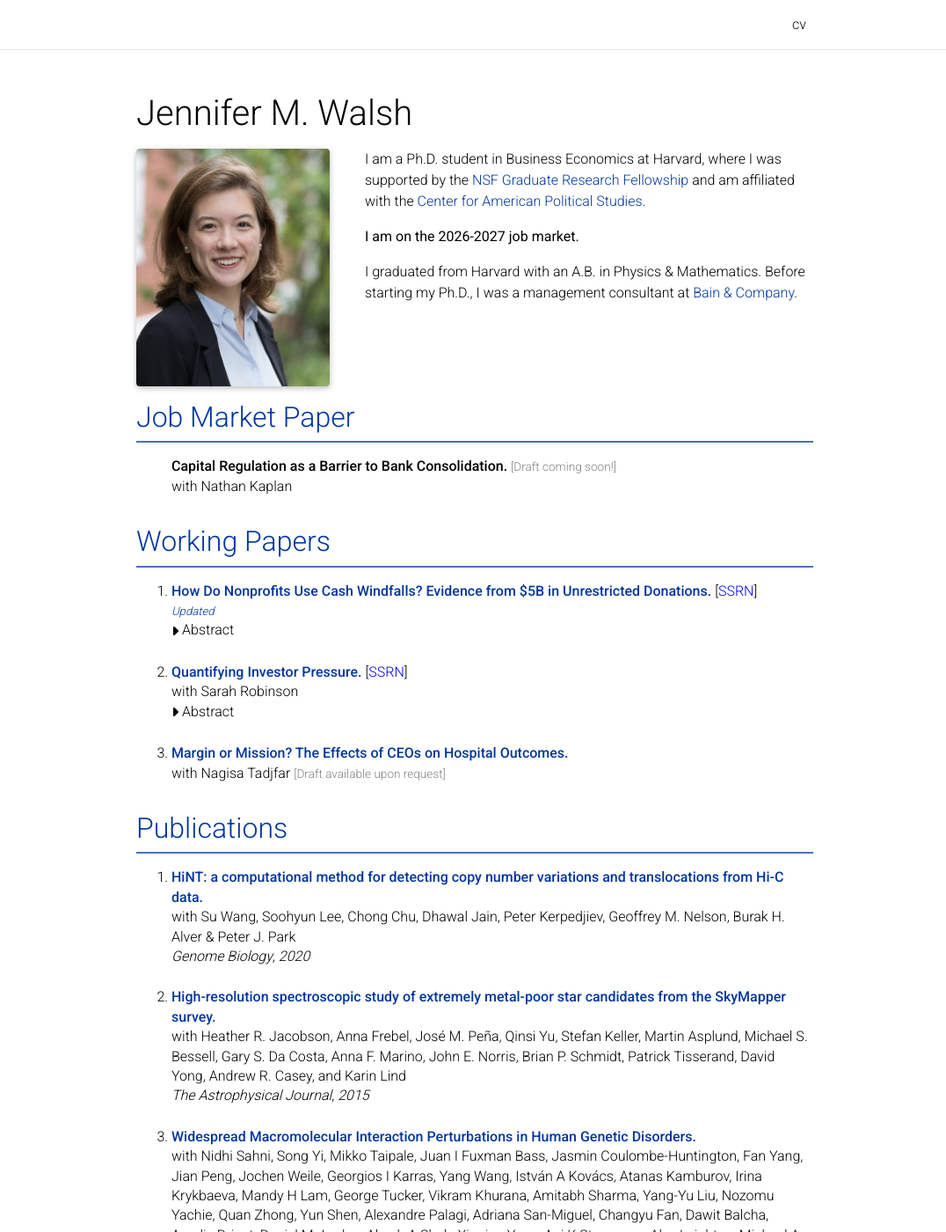
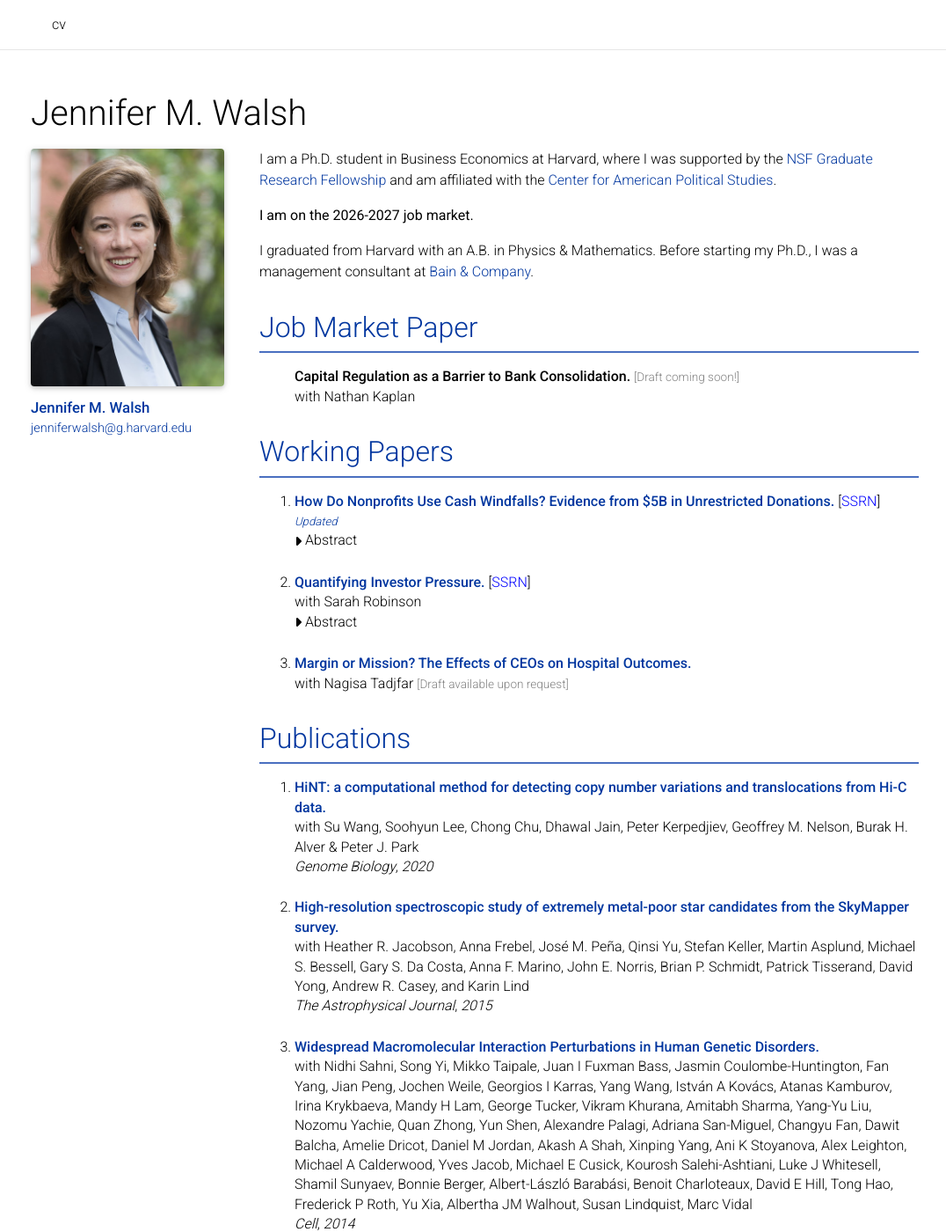
Before and after one commit to walshjm3/walshjm3.github.io, a Jekyll site: the page built from index.md, in a window 1280 px wide and 1400 px high. Shown: the whole window at 88% size, without its empty margins (100-1176 px from the left). Built offline with Jekyll 4.4.1, drawn with Linux system fonts in a browser that asks for light colours; full-size pictures stand in for the smaller copies a plugin makes; comment, search, counter and statistics services are not loaded; a style sheet for code colours, icons or effects is not loaded.

Commit message:
update layout

```diff
--- a/_layouts/default.html
+++ b/_layouts/default.html
@@ -64,15 +64,17 @@
     <!-- Main site CSS -->
     <link rel="stylesheet" href="/assets/css/main.css?d41d8cd98f00b204e9800998ecf8427e">
 
-    <!-- Layout tweaks: section rules and photo beside the intro (stacks on mobile) -->
+    <!-- Layout tweaks: section rules and a sticky left photo column (stacks on mobile) -->
     <style>
       :root {
         --accent-light: #4a6fc0; /* lighter shade of the theme navy, for rules */
       }
 
+      /* Wider page so the sidebar doesn't squeeze the text column */
+      .container { max-width: 1040px; }
+
       /* Section headers with a horizontal rule underneath */
       .post article h2 {
-        clear: both;
         color: var(--global-theme-color);
         border-bottom: 2px solid var(--accent-light);
         padding-bottom: 8px;
@@ -80,13 +82,41 @@
         margin-bottom: 1rem;
       }
 
-      /* Photo: portrait crop to the left of the intro text */
+      /* Left column holds the photo; right column holds all content */
+      .post article {
+        display: flex;
+        align-items: flex-start;
+        gap: 2.5rem;
+      }
+
+      .post article > .clearfix {
+        flex: 1;
+        min-width: 0;
+      }
+
+      /* Photo column stays in view while scrolling */
       .profile.float-left {
+        float: none !important;
+        flex: 0 0 220px;
         width: 220px;
-        margin: 0 2.5rem 1rem 0;
+        margin: 0;
+        position: sticky;
+        top: 5rem;
       }
 
       .profile figure { margin: 0; }
+
+      /* Name and email under the photo */
+      .profile-info {
+        margin-top: 0.75rem;
+        font-size: 0.9rem;
+      }
+
+      .profile-name {
+        font-weight: 500;
+        font-size: 1.05rem;
+        color: var(--global-theme-color);
+      }
 
       .profile img {
         width: 220px;
@@ -97,10 +127,19 @@
 
       /* On small screens the photo moves above the text, centered */
       @media (max-width: 768px) {
+        .post article {
+          flex-direction: column;
+          align-items: stretch;
+          gap: 1.5rem;
+        }
+
         .profile.float-left {
-          float: none !important;
-          margin: 0 auto 1.5rem;
+          position: static;
+          flex: none;
+          margin: 0 auto;
         }
+
+        .profile-info { text-align: center; }
       }
     </style>
 
@@ -141,8 +180,8 @@
             <span class="icon-bar bottom-bar"></span>
           </button>
 
-          <div class="collapse navbar-collapse text-right" id="navbarNav">
-            <ul class="navbar-nav ml-auto flex-nowrap">
+          <div class="collapse navbar-collapse text-left" id="navbarNav">
+            <ul class="navbar-nav mr-auto flex-nowrap">
               <li class="nav-item active">
                 <a class="nav-link" href="/">
                   <span class="sr-only">(current)</span>
@@ -199,6 +238,10 @@
                 >
               </picture>
             </figure>
+            <div class="profile-info">
+              <div class="profile-name">Jennifer M. Walsh</div>
+              <a href="mailto:%6A%65%6E%6E%69%66%65%72%77%61%6C%73%68@%67.%68%61%72%76%61%72%64.%65%64%75">jenniferwalsh@g.harvard.edu</a>
+            </div>
           </div>
           <div class="clearfix">
             {{ content }}
```
